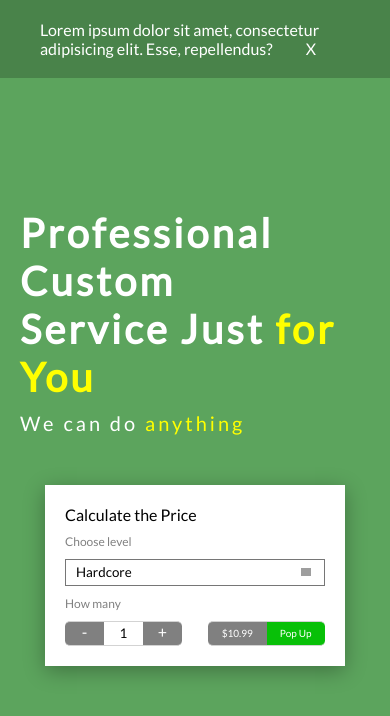
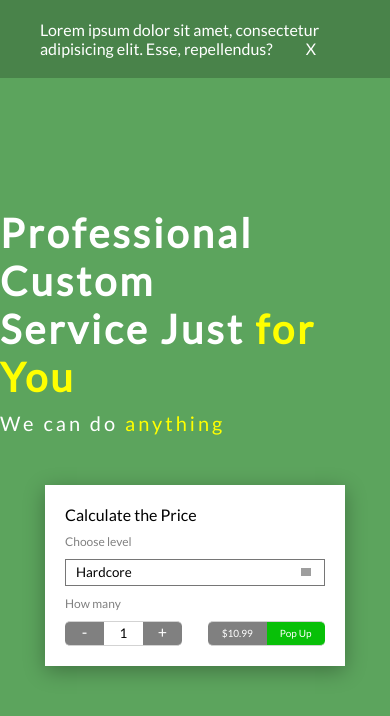
Before and after one commit to ymintyan/jbw, a website: page index.html in a window 390 px wide. Drawn offline with nearby package versions, Linux system fonts and the light colour scheme; grey boxes are pictures that could not be loaded.

Commit message:
Update style.css

```diff
--- a/assets/css/style.css
+++ b/assets/css/style.css
@@ -189,7 +189,7 @@ body {
       flex-direction: column; } }
   @media (max-width: 450px) {
     .wrapper {
-      padding: 20px; } }
+      padding: 0px; } }
   .wrapper .left p {
     font-size: 40px;
     color: #fff;
@@ -204,6 +204,9 @@ body {
   @media (max-width: 850px) {
     .wrapper .left {
       margin-top: 80px; } }
+  @media (max-width: 450px) {
+			padding: 15px;
+		}
   .wrapper .right {
     background: #fff;
     width: 300px;
```
